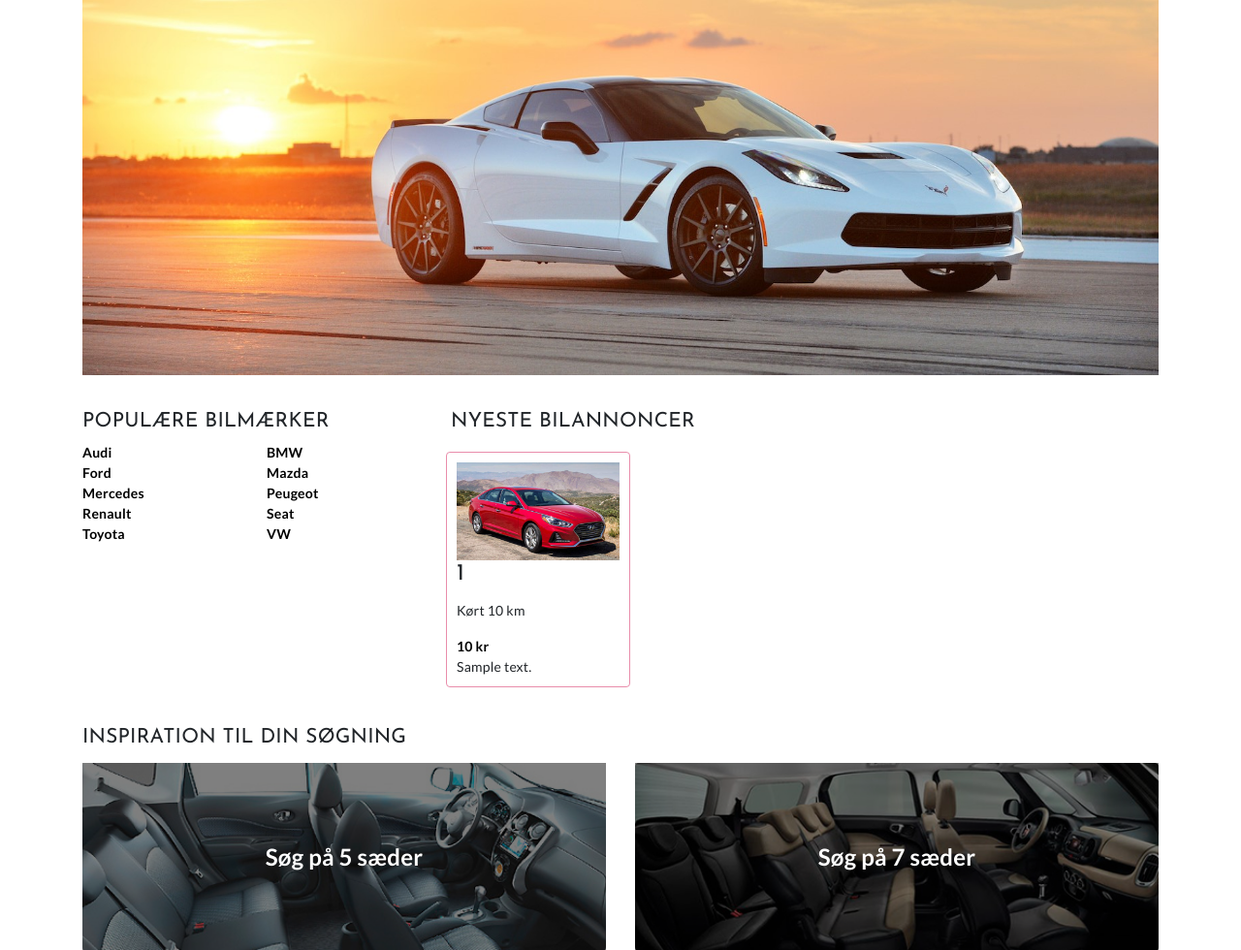
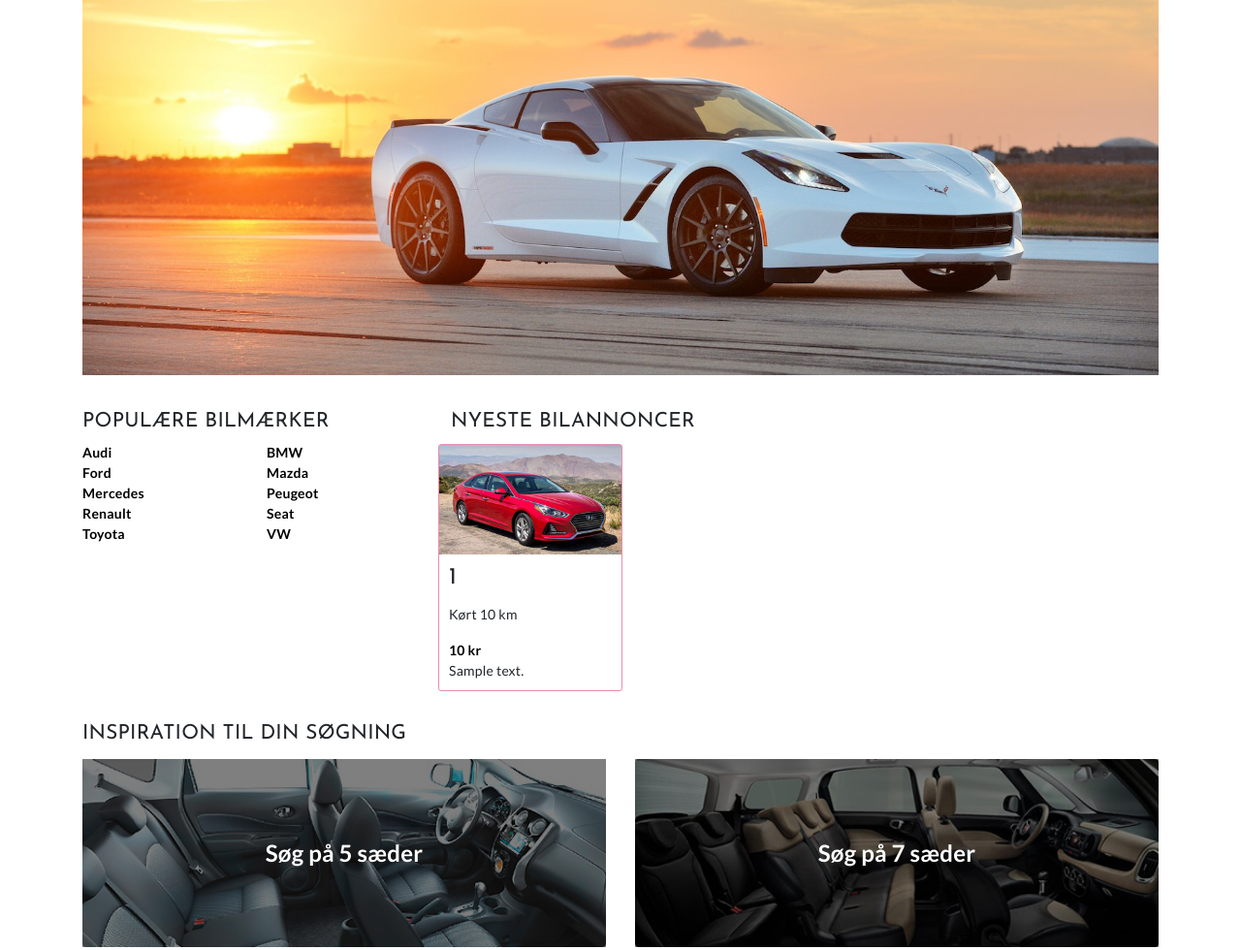
Before and after one commit to Sh1tSoft/Bileezy, a PHP site: page / in a window 1280 px wide. Shown: the part 149-1129 px from the top of the page at 97% size. Run offline with PHP 8.4, Linux system fonts and the light colour scheme; tables that the repository leaves empty hold one stand-in row (values such as "Sample post"); data that the repository does not hold is empty; style sheets or scripts are compiled from the project's sources; some libraries are stand-ins or nearby versions.

Commit message:
mere styling
men det ligner stadig noget der er løgn.

```diff
--- a/assets/sass/comps/_frontpage.sass
+++ b/assets/sass/comps/_frontpage.sass
@@ -34,8 +34,11 @@
           background-color: $brand__button--transparent
 
 .card
-  padding: 10px
+  padding: 0
   border: 1px solid $brand__button
   display: flex
+  border-radius: 3px
+  margin: 2px
   .card-block
-  margin: 10px
+    margin: 5px
+    padding: 5px
--- a/index.php
+++ b/index.php
@@ -62,7 +62,7 @@
                        <img src="assets/img/3.jpg">
                         <!-- <img class="card-img-top" src="assets/img/products/<?= $imgRow['image_path'] ?>"
                              alt="produkt-billede"> -->
-                        <div class="card-block products__db--car">
+                        <div class="card-block">
                             <h4 class="card-title products__name"><?= $row['model'] ?></h4>
                             <p class="card-text products__description">Kørt <?= $row['mileage'] ?> km</p>
                             <a href="#" class="products__price"><?= $row['price'] ?> kr</a>
```
